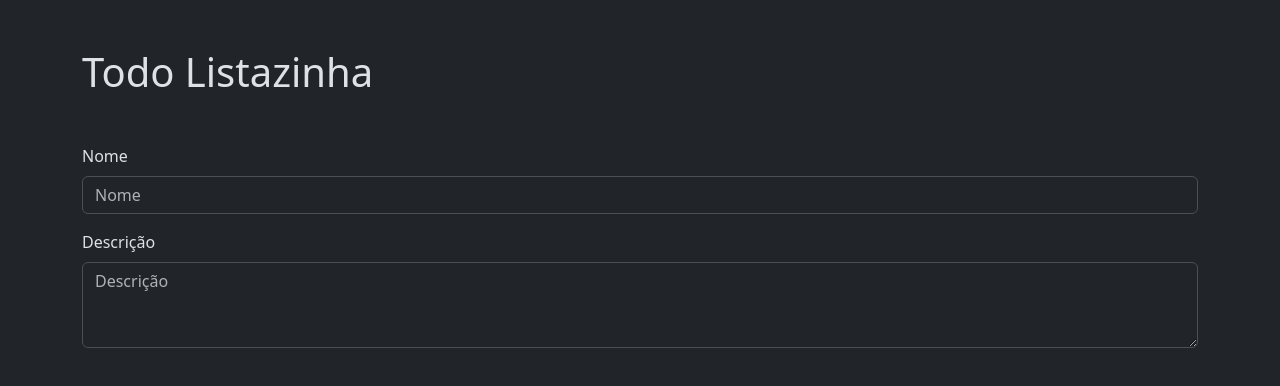
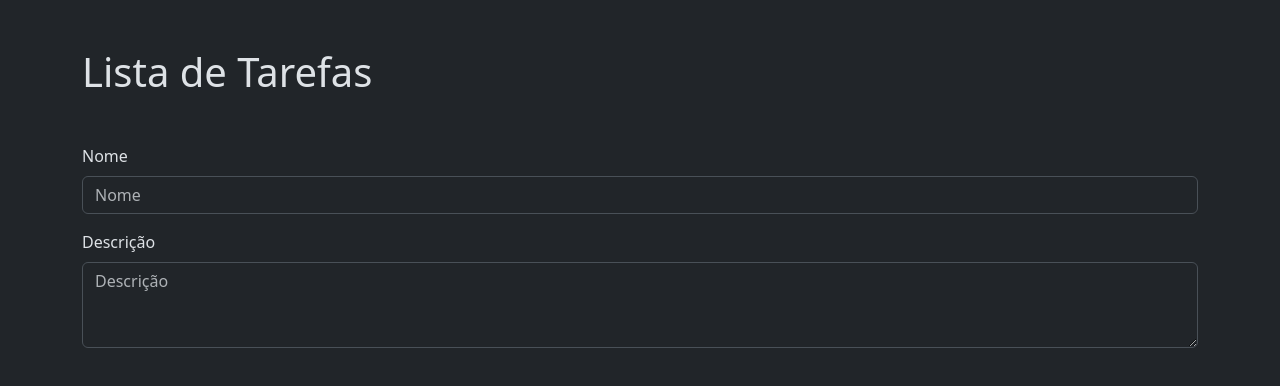
Before and after one commit to rickarin/tacaca, a plain HTML site: page index.html in a window 1280 px wide. Drawn offline with nearby package versions, Linux system fonts and the light colour scheme.

```diff
--- a/index.html
+++ b/index.html
@@ -4,7 +4,7 @@
 <head>
         <meta charset="utf-8">
         <meta name="viewport" content="width=device-width, initial-scale=1">
-        <title>Todo List</title>
+        <title>Lista de Tarefas</title>
         <link href="https://cdn.jsdelivr.net/npm/bootstrap@5.3.3/dist/css/bootstrap.min.css" rel="stylesheet"
                 integrity="sha384-QWTKZyjpPEjISv5WaRU9OFeRpok6YctnYmDr5pNlyT2bRjXh0JMhjY6hW+ALEwIH"
                 crossorigin="anonymous">
@@ -12,7 +12,7 @@
 </head>
 
 <body data-bs-theme="dark">
-        <h1 class="container-xl mt-5">Todo Listazinha</h1>
+        <h1 class="container-xl mt-5">Lista de Tarefas</h1>
 
         <div class="container-xl mt-5">
                 <div class="mb-3">
```
